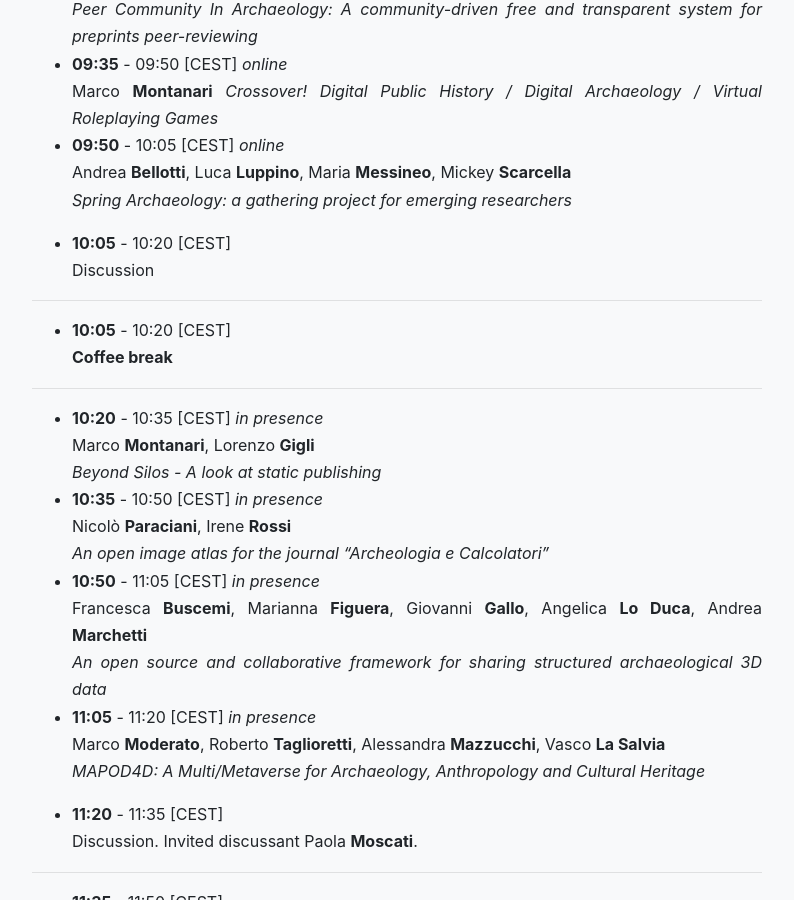
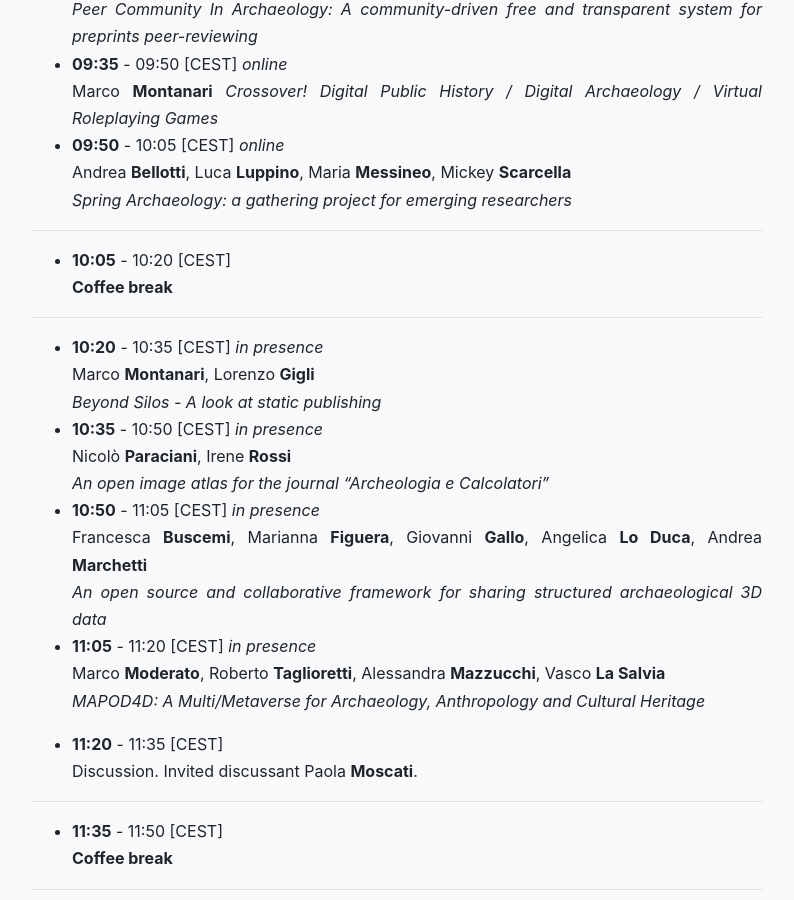
Before and after one commit to archeofoss/archeofoss, a Jekyll site: the page built from 2022/programme.md, in a window 1280 px wide and 900 px high, scrolled down 4914 px. Shown: the whole window, without its empty margins (243-1037 px from the left). Built offline with Jekyll 4.4.1, drawn with Linux system fonts in a browser that asks for light colours; nearby versions of some CDN libraries.

Commit message:
Update programme.md

```diff
--- a/2022/programme.md
+++ b/2022/programme.md
@@ -169,9 +169,6 @@ Marco **Montanari**
 Andrea **Bellotti**, Luca **Luppino**, Maria **Messineo**, Mickey **Scarcella**
 *Spring Archaeology: a gathering project for emerging researchers*
 
-- **10:05** - 10:20 [CEST]
-Discussion
-
 ---
 
 - **10:05** - 10:20 [CEST]
```
